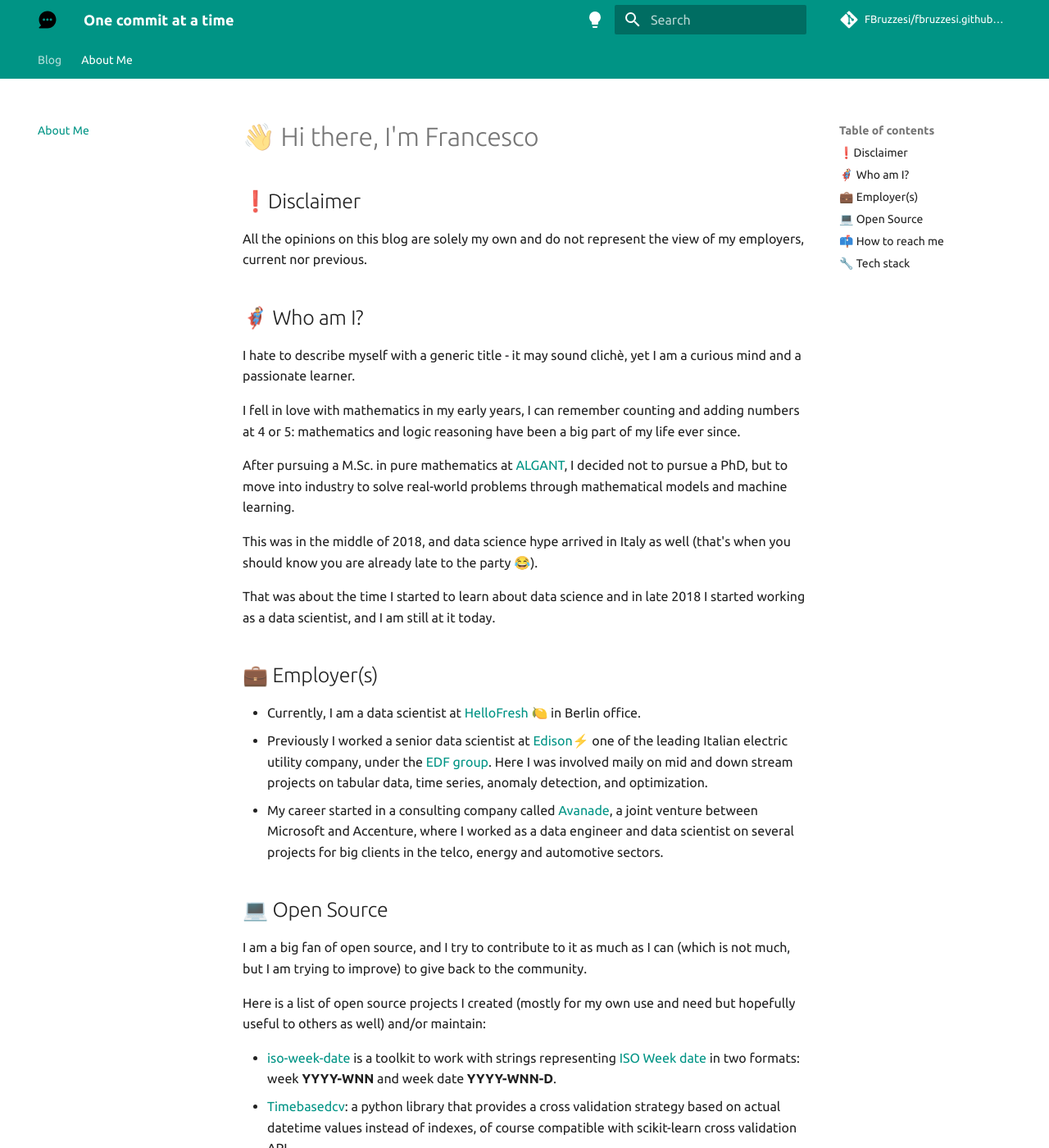
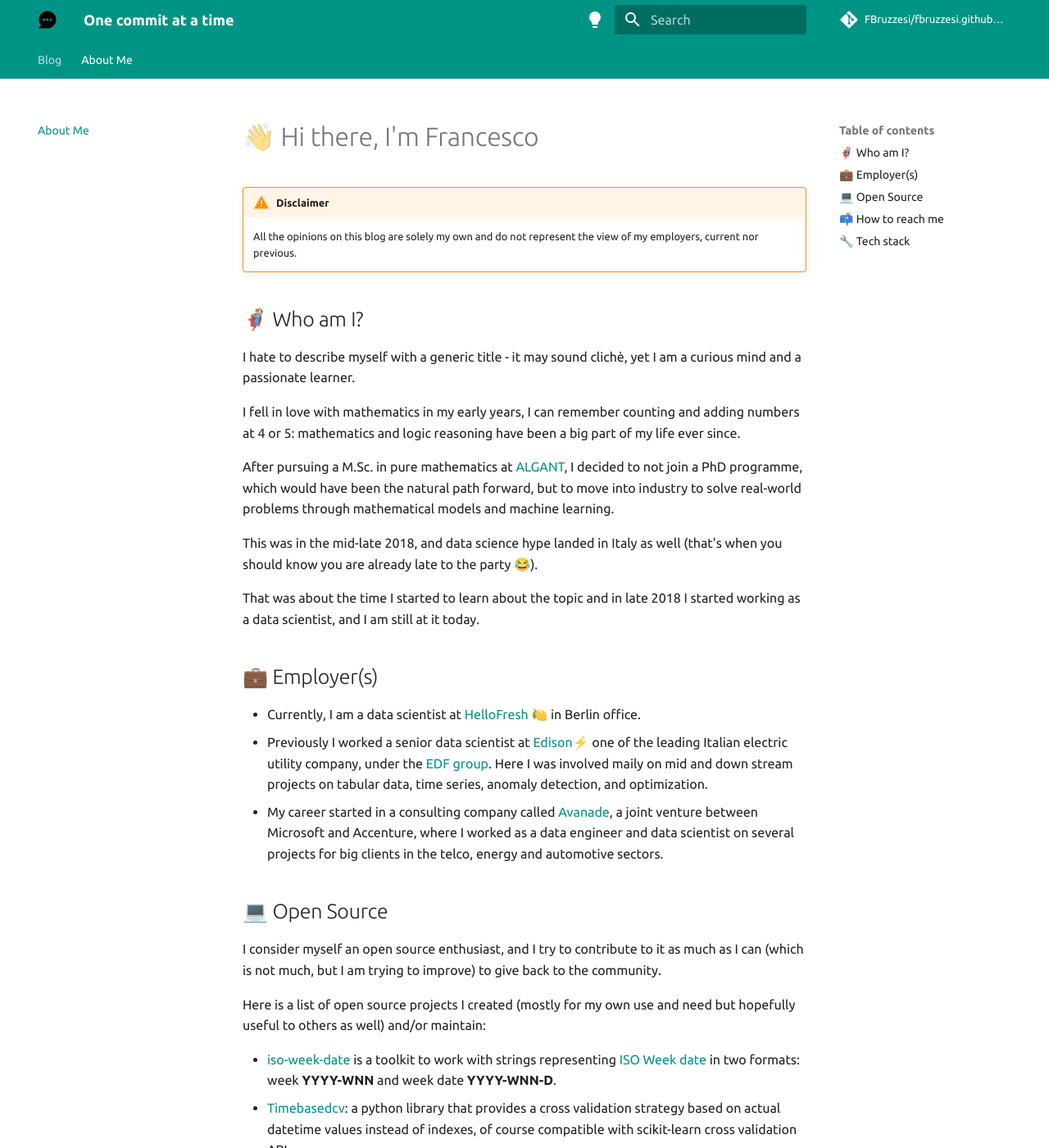
Before and after one commit to FBruzzesi/fbruzzesi.github.io, an MkDocs documentation site: the page built from docs/about.md, in a window 1280 px wide and 1400 px high. Shown: the whole window at 82% size. Built offline with MkDocs 1.6.1 and Material for MkDocs 9.7.7, drawn with Linux system fonts in a browser that asks for light colours; comment, search, counter and statistics services are not loaded.

Commit message:
better about

```diff
--- a/docs/about.md
+++ b/docs/about.md
@@ -10,11 +10,11 @@
 
 I fell in love with mathematics in my early years, I can remember counting and adding numbers at 4 or 5: mathematics and logic reasoning have been a big part of my life ever since.
 
-After pursuing a M.Sc. in pure mathematics at [ALGANT][algant], I decided not to pursue a PhD, but to move into industry to solve real-world problems through mathematical models and machine learning.
+After pursuing a M.Sc. in pure mathematics at [ALGANT][algant], I decided to not join a PhD programme, which would have been the natural path forward, but to move into industry to solve real-world problems through mathematical models and machine learning.
 
-This was in the middle of 2018, and data science hype arrived in Italy as well (that's when you should know you are already late to the party 😂).
+This was in the mid-late 2018, and data science hype landed in Italy as well (that's when you should know you are already late to the party 😂).
 
-That was about the time I started to learn about data science and in late 2018 I started working as a data scientist, and I am still at it today.
+That was about the time I started to learn about the topic and in late 2018 I started working as a data scientist, and I am still at it today.
 
 ## 💼 Employer(s)
 
@@ -24,7 +24,7 @@
 
 ## 💻 Open Source
 
-I am a big fan of open source, and I try to contribute to it as much as I can (which is not much, but I am trying to improve) to give back to the community.
+I consider myself an open source enthusiast, and I try to contribute to it as much as I can (which is not much, but I am trying to improve) to give back to the community.
 
 Here is a list of open source projects I created (mostly for my own use and need but hopefully useful to others as well) and/or maintain:
 
@@ -56,8 +56,6 @@
 [<img height="40" width="40" src="https://cdn.simpleicons.org/ruff">](https://docs.astral.sh/ruff/)
 [<img height="40" width="40" src="https://cdn.simpleicons.org/pypi">](https://pypi.org/)
 
-<br>
-
 [<img height="40" width="40" src="https://cdn.simpleicons.org/rust">](https://www.rust-lang.org/) &nbsp;&nbsp;
 [<img height="40" width="40" src="https://cdn.simpleicons.org/postgresql">](https://www.postgresql.org/)
 [<img height="40" width="40" src="https://cdn.simpleicons.org/sqlite">](https://www.sqlite.org/index.html)
@@ -69,8 +67,6 @@
 [<img height="40" width="40" src="https://cdn.simpleicons.org/visualstudiocode">
 ](https://code.visualstudio.com/docs)
 
-<br>
-
 [<img height="40" width="40" src="https://cdn.simpleicons.org/git">](https://git-scm.com/) &nbsp;&nbsp;
 [<img height="40" width="40" src="https://cdn.simpleicons.org/github">](https://github.com/)
 [<img height="40" width="40" src="https://cdn.simpleicons.org/githubactions">](https://github.com/features/actions) &nbsp;&nbsp;
@@ -81,8 +77,6 @@
 [<img height="40" width="40" src="https://cdn.simpleicons.org/amazoneks">](https://docs.aws.amazon.com/eks/)
 [<img height="40" width="40" src="https://cdn.simpleicons.org/amazonrds">](https://docs.aws.amazon.com/rds/)
 [<img height="40" width="40" src="https://cdn.simpleicons.org/awslambda">](https://docs.aws.amazon.com/lambda/)
-
-
 
 [algant]: https://algant.eu/
 [hello-fresh]: https://www.linkedin.com/company/hellofresh/com/
```
Also changed, not shown: other parts of docs/about.md (+2 -2 lines).
